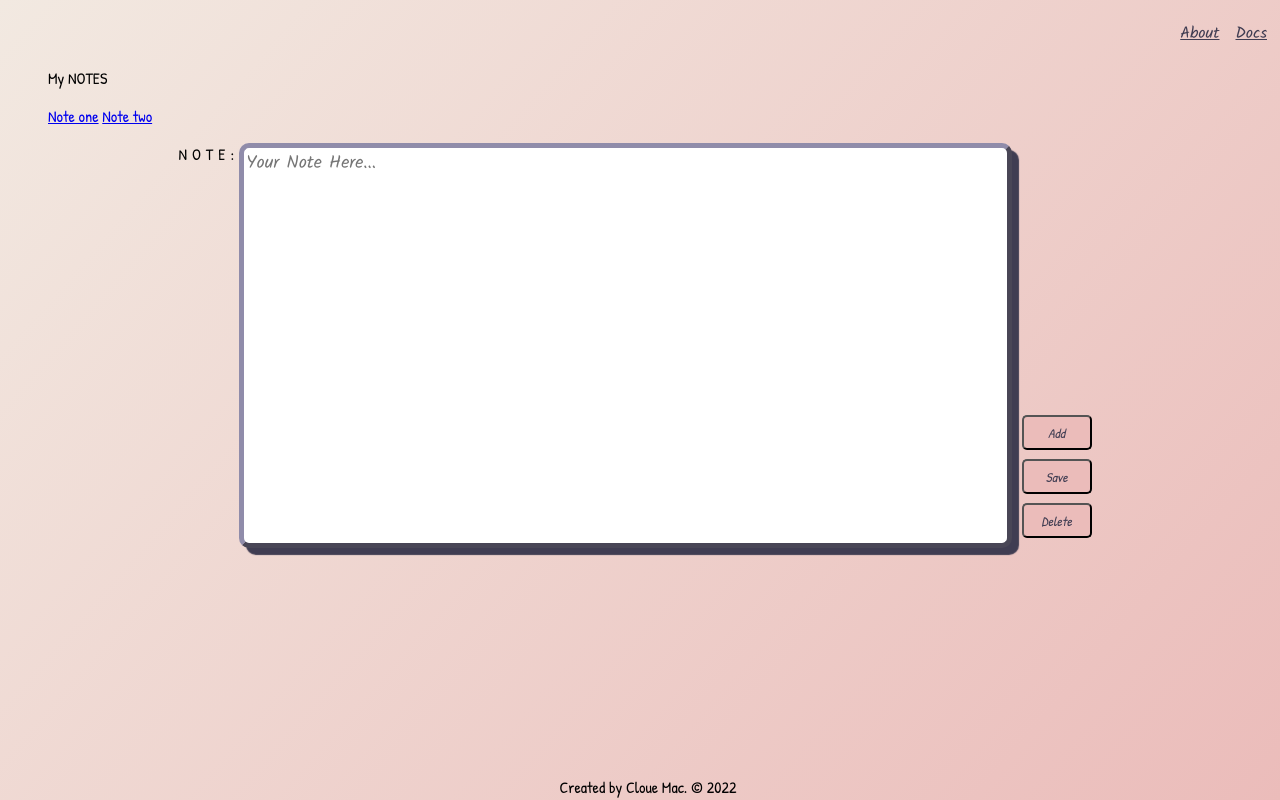
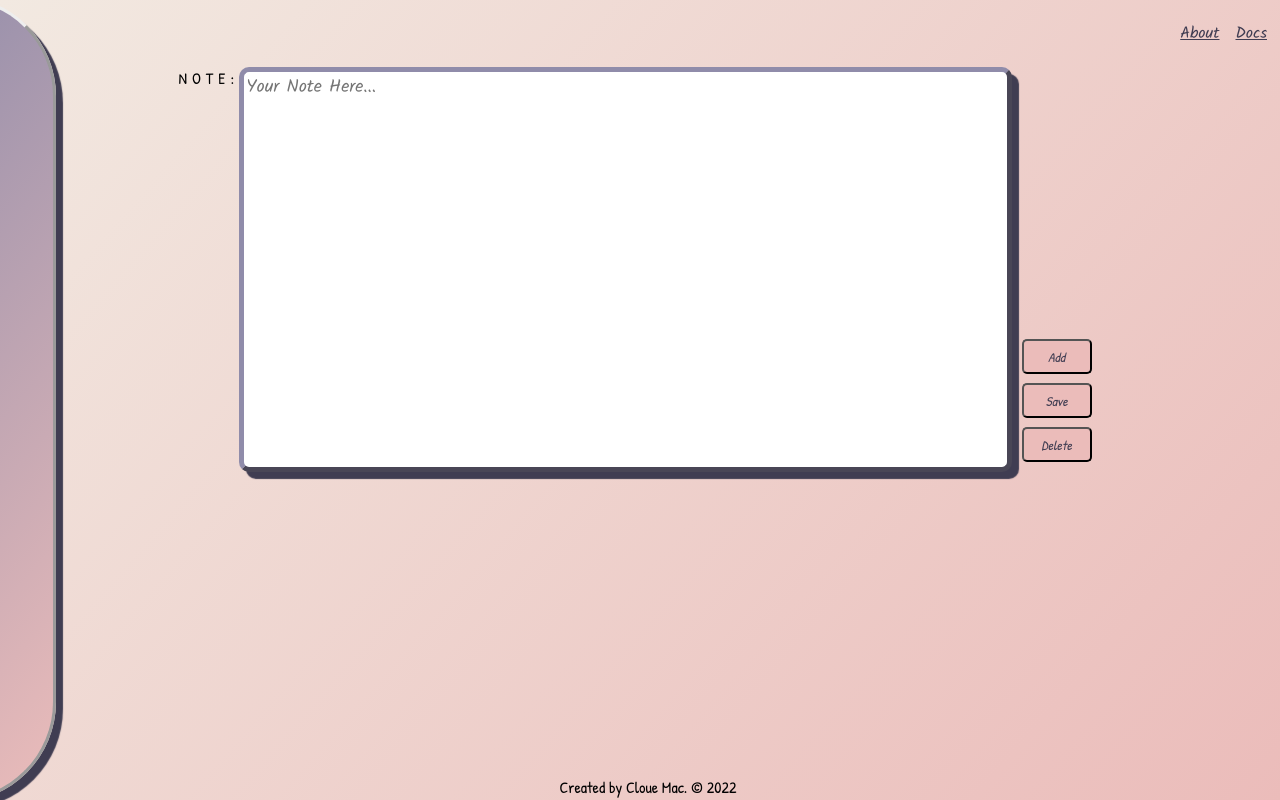
Before and after one commit to CloueM/Cloue_Macadangdang_assignment1, a plain HTML site: page note.html in a window 1280 px wide. Drawn offline with Linux system fonts and the light colour scheme.

Commit message:
CSS Style Added: Side-Bar-> styles + hover

```diff
--- a/CSS/styles.css
+++ b/CSS/styles.css
@@ -115,3 +115,42 @@ textarea {
     box-shadow: 7px 7px 1px #403d52;
     padding: 25px 25px;
 }
+
+
+
+
+
+/*Style in Side-Bar for both index.html and note.html*/
+.side-bar ul{
+    display: flex;
+    flex-direction: column;
+    height: 100%;
+    width: 150px;
+    position: fixed;
+    top: -20px;
+    left: -120px;
+    padding-left:20px;
+    background: rgb(144,140,170);
+    background: linear-gradient(131deg, rgba(144,140,170,1) 0%, rgba(235,188,186,1) 100%);
+    border-style:outset;
+    border-radius: 15px 100px 100px 15px;
+    box-shadow: 7px 7px 1px #403d52;
+    transition-duration: 0.4s;
+    gap:1rem;
+}
+.side-bar ul:hover{
+    box-shadow: 0 12px 16px 0 rgba(255, 255, 255, 1);
+    border-radius: 0;
+    left:0
+}
+.side-bar a{
+    text-decoration: none;
+    font-size: 20px;
+    color:#403d52
+}
+.side-bar a:hover{
+    font-size: 25px;
+    text-shadow: 0px 1px 16px #ebbcba;
+    color:#f2e9e1;
+    transition-duration: 0.4s;
+}
```
